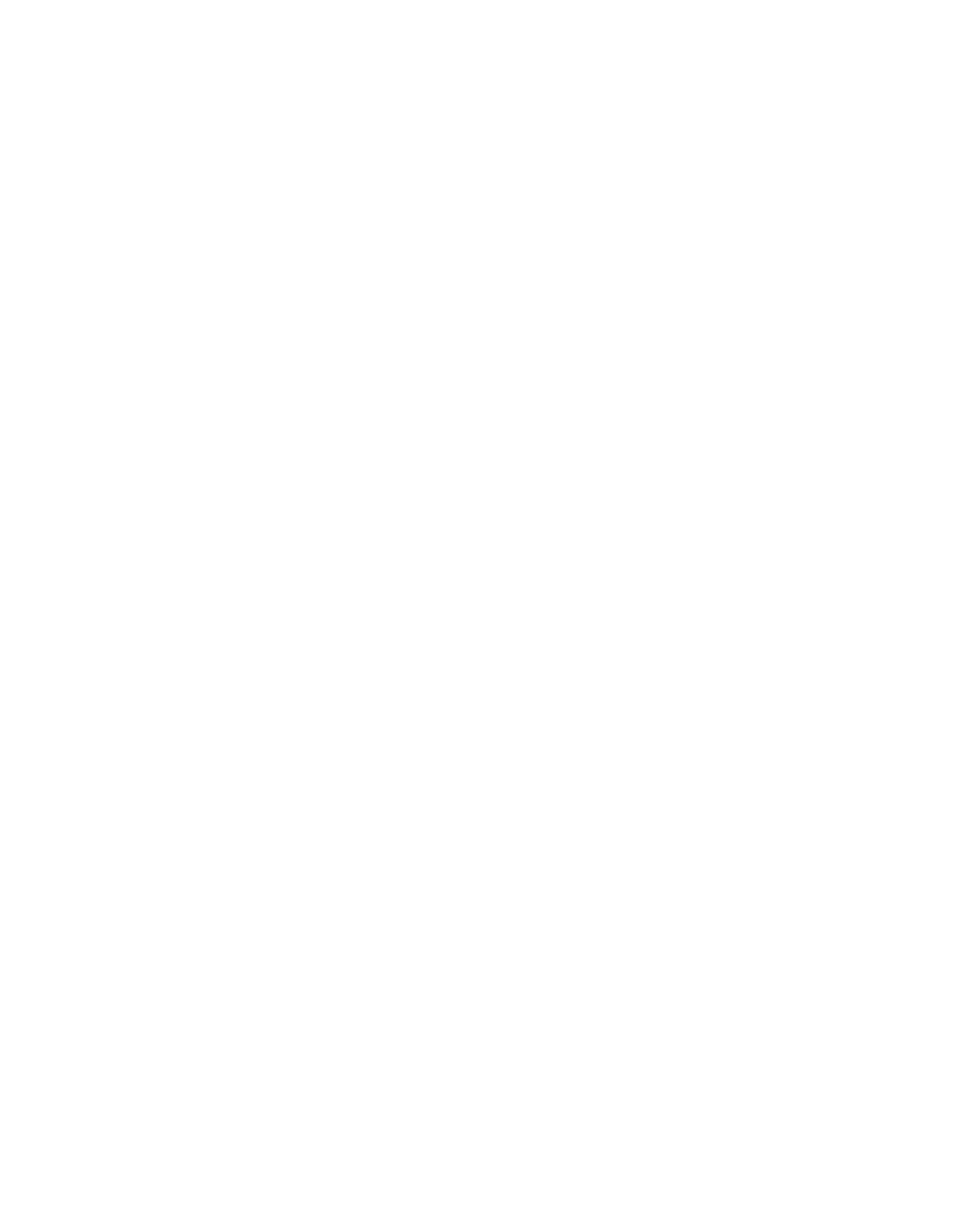
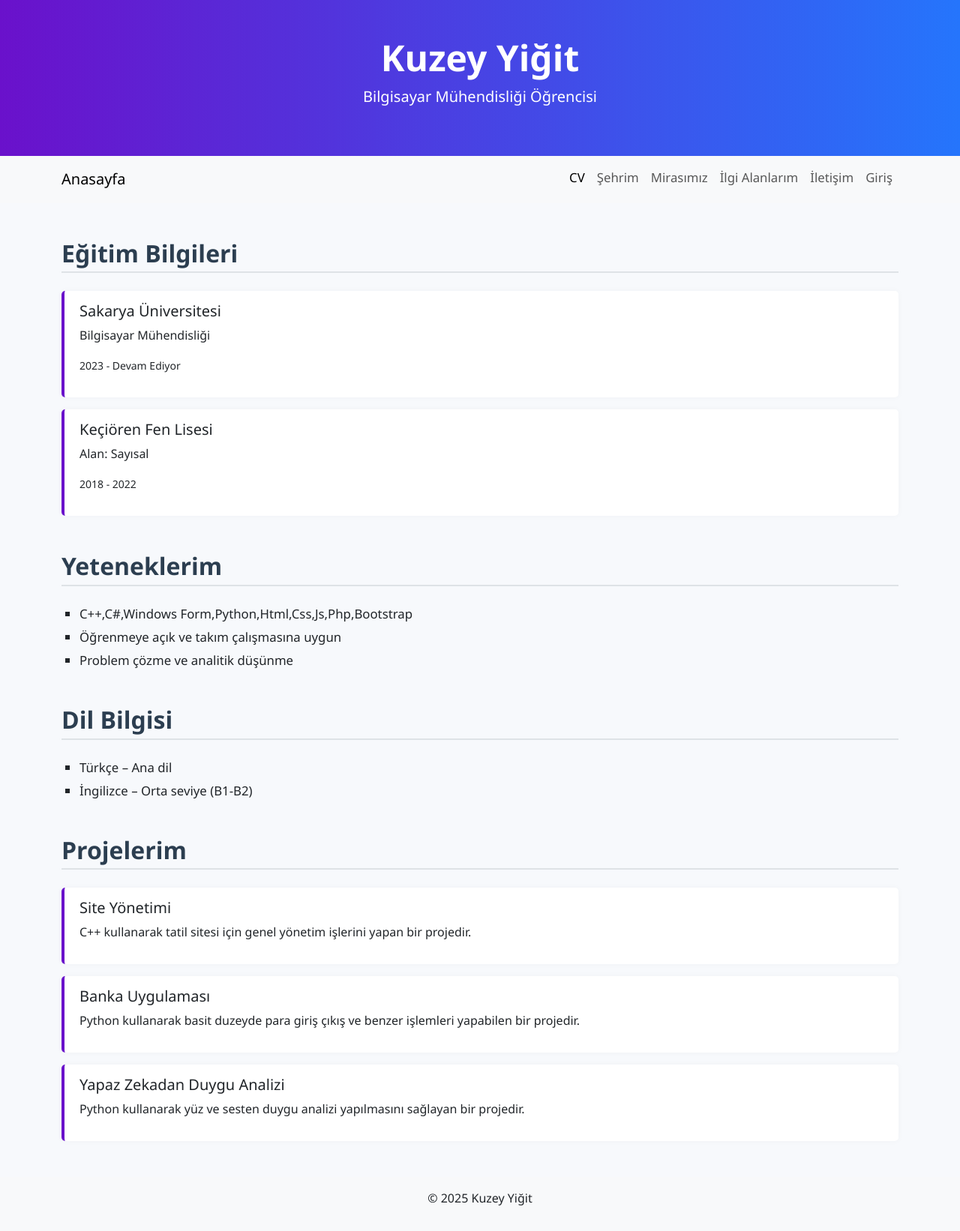
Before and after one commit to Kuzeyygt/webprojem, a PHP site: page /cv.html in a window 1280 px wide. Before the commit the page is empty. Shown: the whole page at 75% size. Before the commit the page ends 800 px from the top, so only its background shows below. Run offline with PHP 8.4, Linux system fonts and the light colour scheme.

Commit message:
cv sayfası genel olarak yapıldı

```diff
--- a/css/style.css
+++ b/css/style.css
@@ -13,16 +13,6 @@ header {
 header h1 {
   font-size: 3rem;
   font-weight: bold;
-}
-
-.profile-pic {
-  width: 200px;
-  height: 200px;
-  object-fit: cover;
-  border-radius: 50%;
-  border: 5px solid white;
-  box-shadow: 0 0 15px rgba(0, 0, 0, 0.2);
-  margin-bottom: 20px;
 }
 
 .btn-link-custom {
@@ -51,3 +41,30 @@ footer {
   border-radius: 10px;
   box-shadow: 0 2px 8px rgba(0, 0, 0, 0.1);
 }
+
+article {
+  background-color: #ffffff;
+  border-left: 4px solid #6a11cb;
+  padding: 15px 20px;
+  margin-bottom: 20px;
+  box-shadow: 0 0 10px rgba(0,0,0,0.03);
+  border-radius: 5px;
+}
+
+h2 {
+  font-weight: 600;
+  color: #2c3e50;
+  border-bottom: 2px solid #dee2e6;
+  padding-bottom: 5px;
+  margin-bottom: 20px;
+}
+
+ul {
+  list-style: square;
+  padding-left: 1.5rem;
+}
+
+ul li {
+  margin-bottom: 6px;
+  font-size: 1.05rem;
+}
--- a/cv.html
+++ b/cv.html
@@ -0,0 +1,101 @@
+<!DOCTYPE html>
+<html lang="tr">
+<head>
+  <meta charset="UTF-8" />
+  <meta name="viewport" content="width=device-width, initial-scale=1" />
+  <title>CV | Kuzey Yiğit</title>
+  <link href="https://cdn.jsdelivr.net/npm/bootstrap@5.3.0/dist/css/bootstrap.min.css" rel="stylesheet" />
+  <link rel="stylesheet" href="css/style.css" />
+</head>
+<body>
+
+  <!-- HEADER -->
+  <header class="bg-dark text-white text-center py-5">
+    <div class="container">
+      <h1>Kuzey Yiğit</h1>
+      <p class="lead">Bilgisayar Mühendisliği Öğrencisi</p>
+    </div>
+  </header>
+
+  <!-- NAVIGATION MENU -->
+  <nav class="navbar navbar-expand-lg navbar-light bg-light">
+    <div class="container">
+      <a class="navbar-brand" href="index.html">Anasayfa</a>
+      <button class="navbar-toggler" type="button" data-bs-toggle="collapse" data-bs-target="#navbarNav">
+        <span class="navbar-toggler-icon"></span>
+      </button>
+      <div class="collapse navbar-collapse" id="navbarNav">
+        <ul class="navbar-nav ms-auto">
+          <li class="nav-item"><a class="nav-link active" href="cv.html">CV</a></li>
+          <li class="nav-item"><a class="nav-link" href="sehir.html">Şehrim</a></li>
+          <li class="nav-item"><a class="nav-link" href="miras.html">Mirasımız</a></li>
+          <li class="nav-item"><a class="nav-link" href="ilgi.html">İlgi Alanlarım</a></li>
+          <li class="nav-item"><a class="nav-link" href="iletisim.html">İletişim</a></li>
+          <li class="nav-item"><a class="nav-link" href="login.html">Giriş</a></li>
+        </ul>
+      </div>
+    </div>
+  </nav>
+
+  <!-- MAIN CONTENT -->
+  <main class="container my-5">
+    <section>
+      <h2 class="mb-4">Eğitim Bilgileri</h2>
+      <article class="mb-3">
+        <h5>Sakarya Üniversitesi</h5>
+        <p>Bilgisayar Mühendisliği</p>
+        <p><small>2023 - Devam Ediyor</small></p>
+      </article>
+      <article>
+        <h5>Keçiören Fen Lisesi</h5>
+        <p>Alan: Sayısal</p>
+        <p><small>2018 - 2022</small></p>
+      </article>
+    </section>
+
+    <section class="mt-5">
+      <h2 class="mb-4">Yeteneklerim</h2>
+      <ul>
+        <li>C++,C#,Windows Form,Python,Html,Css,Js,Php,Bootstrap</li>
+        <li>Öğrenmeye açık ve takım çalışmasına uygun</li>
+        <li>Problem çözme ve analitik düşünme</li>
+      </ul>
+    </section>
+
+    <section class="mt-5">
+      <h2 class="mb-4">Dil Bilgisi</h2>
+      <ul>
+        <li>Türkçe – Ana dil</li>
+        <li>İngilizce – Orta seviye (B1-B2)</li>
+      </ul>
+    </section>
+
+    <section class="mt-5">
+  <h2 class="mb-4">Projelerim</h2>
+
+  <article class="mb-3">
+    <h5>Site Yönetimi</h5>
+    <p>C++ kullanarak tatil sitesi için genel yönetim işlerini yapan bir projedir.</p>
+  </article>
+
+  <article class="mb-3">
+    <h5>Banka Uygulaması</h5>
+    <p>Python kullanarak basit duzeyde para giriş çıkış ve benzer işlemleri yapabilen bir projedir.</p>
+  </article>
+
+  <article class="mb-3">
+    <h5>Yapaz Zekadan Duygu Analizi</h5>
+    <p>Python kullanarak yüz ve sesten duygu analizi yapılmasını sağlayan bir projedir.</p>
+  </article>
+</section>
+
+  </main>
+
+  <!-- FOOTER -->
+  <footer class="bg-light text-center py-3">
+    <p>© 2025 Kuzey Yiğit</p>
+  </footer>
+
+  <script src="https://cdn.jsdelivr.net/npm/bootstrap@5.3.0/dist/js/bootstrap.bundle.min.js"></script>
+</body>
+</html>
```
